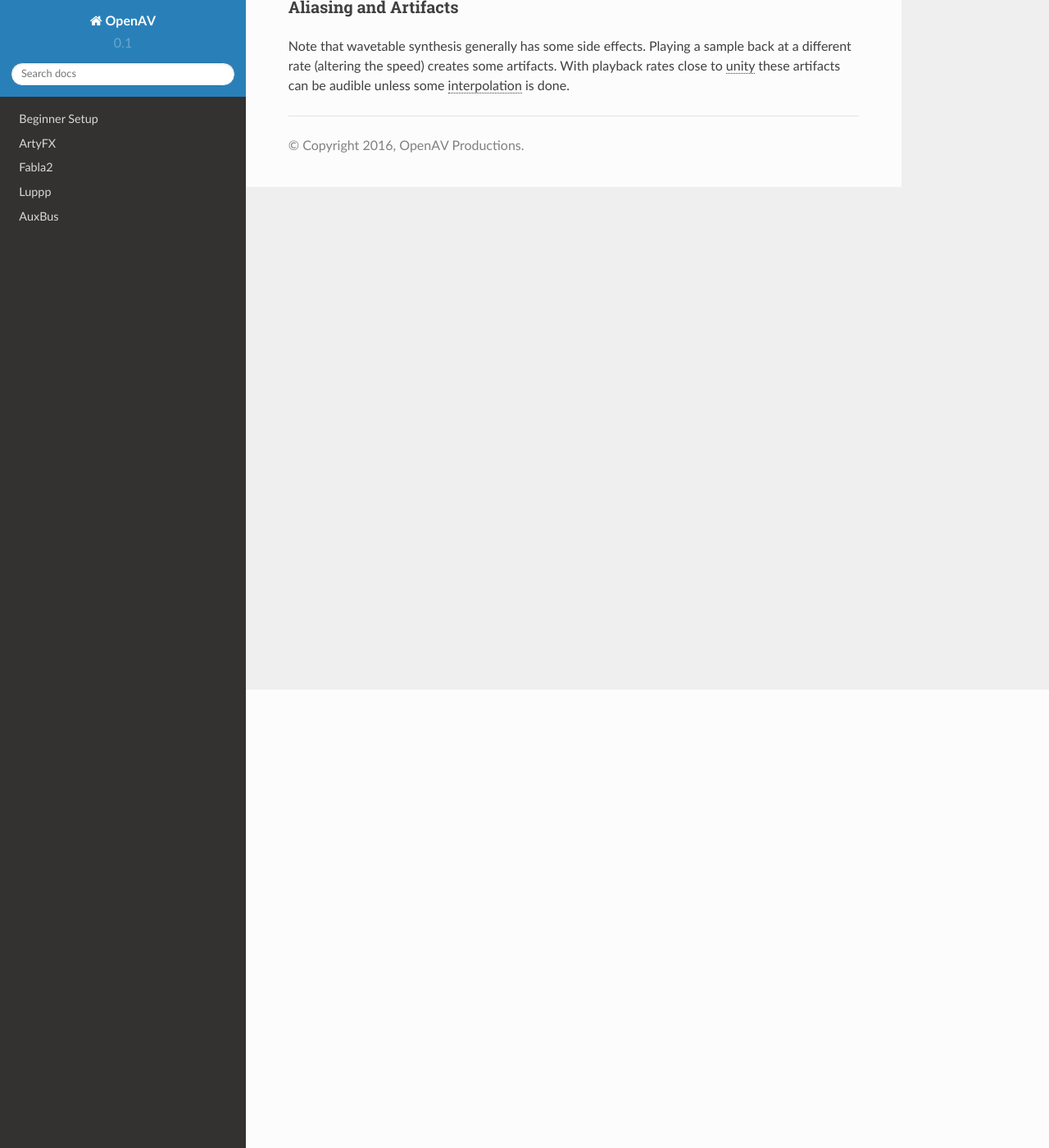
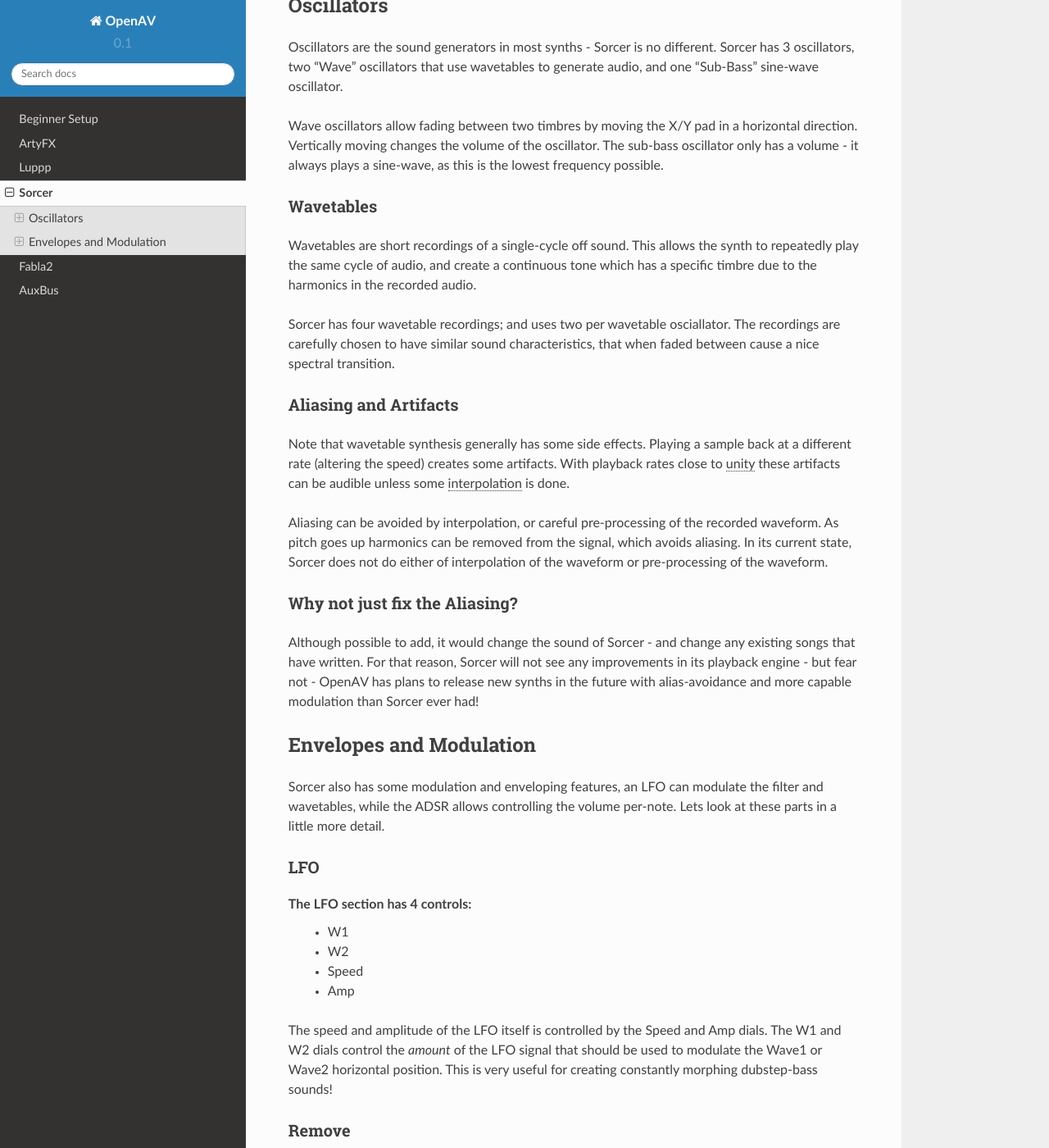
Before and after one commit to openAVproductions/openAV-manual, a Sphinx documentation site: the page built from source/sorcer.rst, in a window 1280 px wide and 1400 px high, scrolled down 559 px. Shown: the whole window at 82% size. Built offline with Sphinx 7.4.7 and the Read the Docs theme 2.0.0, drawn with Linux system fonts in a browser that asks for light colours; some of the changed text lies outside the part shown.

Commit message:
Sorcer updated, added to index

```diff
--- a/source/index.rst
+++ b/source/index.rst
@@ -20,11 +20,10 @@
 
    beginner
    artyfx
+   luppp
+   sorcer
    fabla2
-   luppp
    auxbus
 
 .. ignore this
-   sorcer
-   luppp
    programming
--- a/source/sorcer.rst
+++ b/source/sorcer.rst
@@ -1,3 +1,7 @@
+.. image:: img/sorcer/sorcer.png
+   :align: right
+   :scale: 60 %
+
 ########
 Sorcer
 ########
@@ -10,17 +14,35 @@
 volume finishes the signal chain. Easily creating a variety of dubstep
 basslines and harsh pad sounds.
 
+.. note:: The source code is available from the `Sorcer page on Github`_
+	but your package manager probably has a pre-compiled version!
+
+.. _Sorcer page on Github: https://github.com/openAVproductions/openAV-Sorcer/
+
+
+Oscillators
+===========
+
+Oscillators are the sound generators in most synths - Sorcer is no
+different. Sorcer has 3 oscillators, two "Wave" oscillators that use
+wavetables to generate audio, and one "Sub-Bass" sine-wave oscillator.
+
+Wave oscillators allow fading between two timbres by moving the X/Y pad
+in a horizontal direction. Vertically moving changes the volume of the
+oscillator.  The sub-bass oscillator only has a volume - it always plays a
+sine-wave, as this is the lowest frequency possible.
+
 Wavetables
-==========
+----------
 Wavetables are short recordings of a single-cycle off sound. This allows
 the synth to repeatedly play the same cycle of audio, and create a
 continuous tone which has a specific timbre due to the harmonics in the
 recorded audio.
 
+Sorcer has four wavetable recordings; and uses two per wavetable
+osciallator. The recordings are carefully chosen to have similar sound
+characteristics, that when faded between cause a nice spectral transition.
 
-Limitations
------------
-Describe some limitations of single-cycle wavetables here.
 
 Aliasing and Artifacts
 ----------------------
@@ -30,3 +52,54 @@
 also the original playback rate)` these artifacts can be audible unless
 some :abbr:`interpolation(smoothing of audio data based on the
 playback rate)` is done.
+
+Aliasing can be avoided by interpolation, or careful pre-processing of
+the recorded waveform. As pitch goes up harmonics can be removed from the
+signal, which avoids aliasing. In its current state, Sorcer does not do
+either of interpolation of the waveform or pre-processing of the waveform.
+
+Why not just fix the Aliasing?
+------------------------------
+Although possible to add, it would change the sound of Sorcer - and change
+any existing songs that have written. For that reason, Sorcer will not see
+any improvements in its playback engine - but fear not - OpenAV has plans
+to release new synths in the future with alias-avoidance and more capable
+modulation than Sorcer ever had!
+
+Envelopes and Modulation
+========================
+Sorcer also has some modulation and enveloping features, an LFO can
+modulate the filter and wavetables, while the ADSR allows controlling the
+volume per-note. Lets look at these parts in a little more detail.
+
+LFO
+---
+
+The LFO section has 4 controls:
+ * W1
+ * W2
+ * Speed
+ * Amp
+The speed and amplitude of the LFO itself is controlled by the Speed and
+Amp dials. The W1 and W2 dials control the *amount* of the LFO signal that
+should be used to modulate the Wave1 or Wave2 horizontal position. This is
+very useful for creating constantly morphing dubstep-bass sounds!
+
+Remove
+------
+The "remove" section contains a lowpass filter with a cutoff dial,
+and a modulation dial. The cutoff dial sets a static value to the lowpass
+filter - useful to muffle the bass sound and leave some space in the mix
+for other instruments. To add more energy to the mix, turn up the
+Modulation dial to change the Cutoff by the LFO output.
+
+ADSR
+----
+The ADSR provides the final touches on the sound - the defaults provide a
+wall of sound, but add a fade in and some decay to build pad-like sounds..
+
+Master
+------
+The master section provides a compressor with Gain, Threshold, Attack and
+Release. A master-volume slider allows taming Sorcer to keep it in its
+place in the mix.
```
Also changed, not shown: source/img/sorcer/sorcer.png (added).
